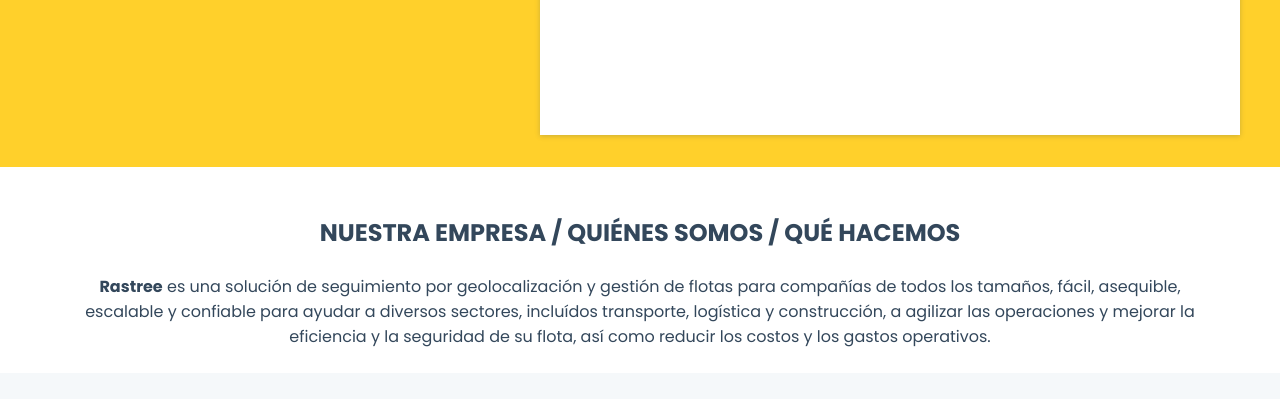
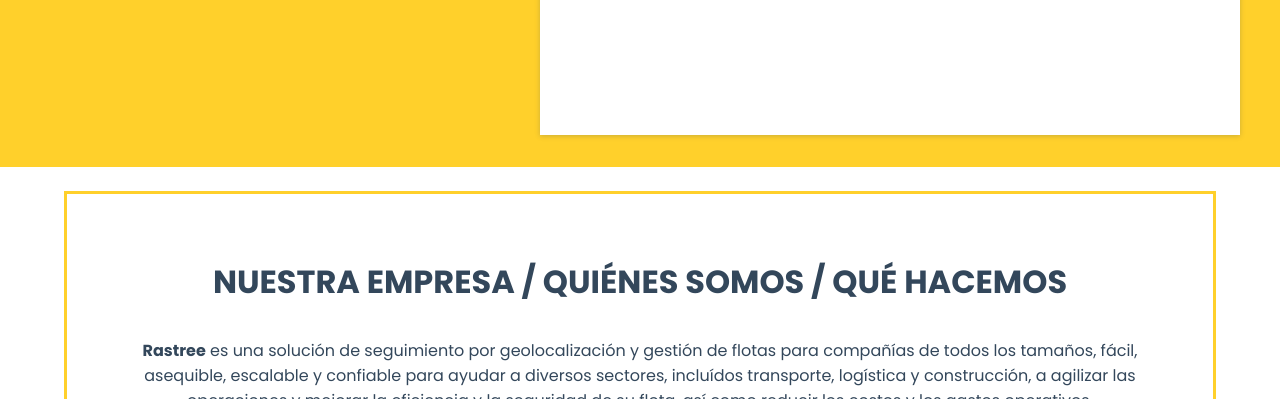
Before and after one commit to devmicrosystems/rastree-website, a website built with Vite: page index.html in a window 1280 px wide. Shown: the part 1771-2170 px from the top of the page. Built offline with nearby package versions, Linux system fonts and the light colour scheme.

Commit message:
about section - Desktop

```diff
--- a/style.css
+++ b/style.css
@@ -743,10 +743,15 @@
         box-shadow: 0px 1px 5px var(--clr-blue-1-shadow);
         margin: 2em 0;
     }
-
     /*
-    [class^="card-"] {
-        width: 25%;
+     * About
+    */
+    .about > div {
+        width: 1200px;
+        border: 3px solid var(--clr-yellow-1);
+        padding: 2em 4em 5em;
     }
-    */
+    .about h2 {
+        font-size: 2em;
+    }
 }
```
